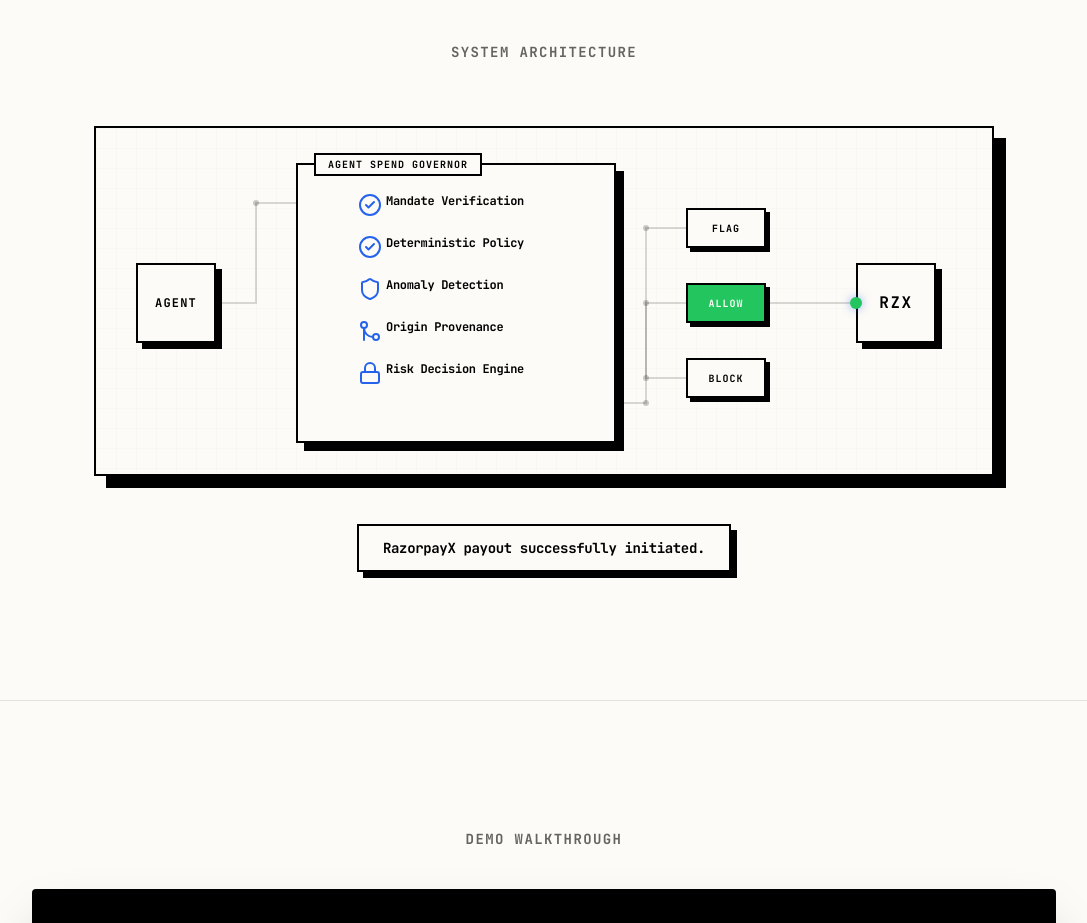
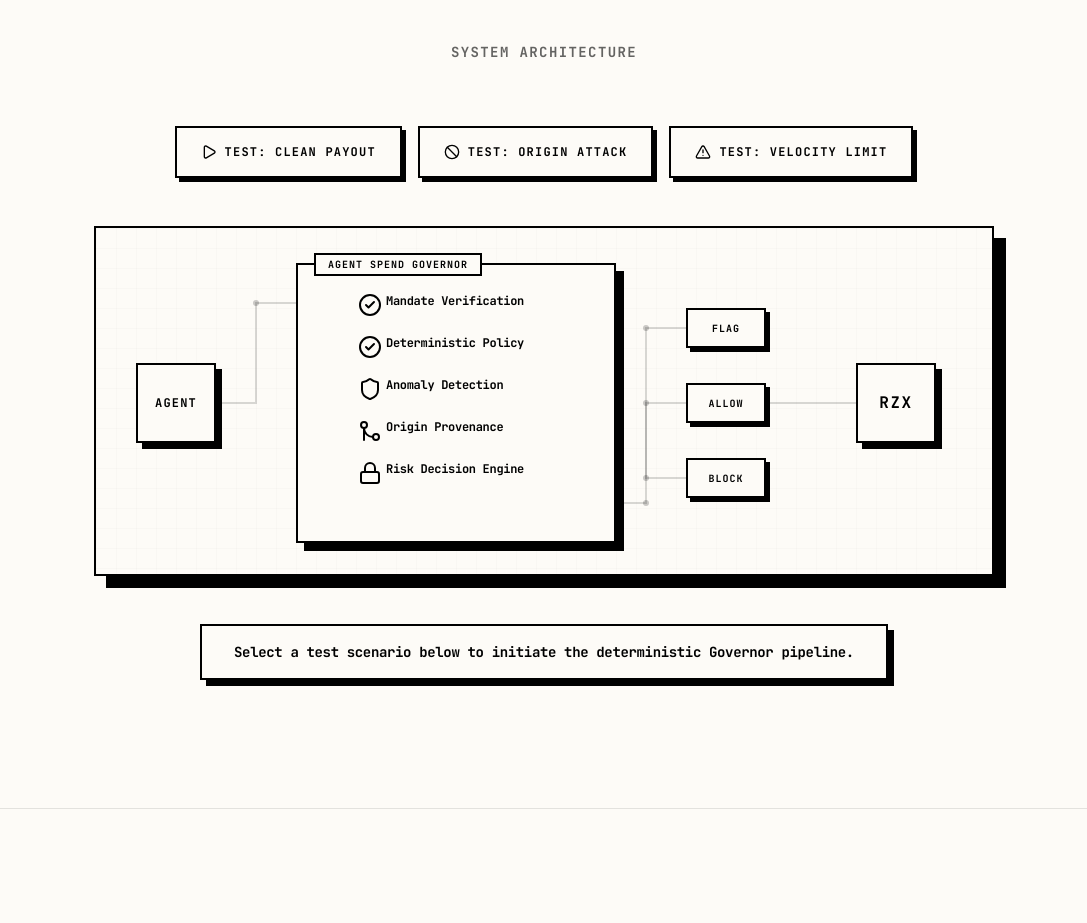
Before and after one commit to jyotirmya17/razorpay-agent-spend-governor, a Next.js app in the folder dashboard/: page / in a window 1280 px wide. Shown: the part 1860-2783 px from the top of the page, without its empty margins (96-1183 px from the left). Built offline with nearby package versions, Linux system fonts and the light colour scheme; a web font is replaced by a local one.

Commit message:
feat: make architecture diagram interactive with GSAP test scenarios

```diff
--- a/dashboard/components/landing/ArchitectureDiagram.tsx
+++ b/dashboard/components/landing/ArchitectureDiagram.tsx
@@ -1,99 +1,214 @@
 "use client";
 
-import { useRef, useState } from "react";
+import { useRef, useState, useEffect } from "react";
 import gsap from "gsap";
 import { useGSAP } from "@gsap/react";
-import { CheckCircle2, Shield, GitMerge, Lock } from "lucide-react";
+import { CheckCircle2, Shield, GitMerge, Lock, Play, AlertTriangle, Ban } from "lucide-react";
 
 gsap.registerPlugin(useGSAP);
 
 const DOT_RADIUS = 6;
 
+type ScenarioId = 'clean' | 'spoofed' | 'velocity';
+
 export default function ArchitectureDiagram() {
   const containerRef = useRef<HTMLDivElement>(null);
   const dotRef = useRef<HTMLDivElement>(null);
-  const [caption, setCaption] = useState("Agent initiates a payout instruction.");
+  const [caption, setCaption] = useState("Select a test scenario below to initiate the deterministic Governor pipeline.");
+  const [activeScenario, setActiveScenario] = useState<ScenarioId | null>(null);
+  const [isPlaying, setIsPlaying] = useState(false);
 
+  // Expose play function to our buttons using contextSafe
+  const { contextSafe } = useGSAP({ scope: containerRef });
+
+  // Initial setup state
   useGSAP(() => {
-    if (!dotRef.current) return;
+    if (dotRef.current) {
+      gsap.set(dotRef.current, { opacity: 0 });
+    }
+  }, { scope: containerRef });
 
-    const tl = gsap.timeline({ repeat: -1, repeatDelay: 1.5 });
+  const runScenario = contextSafe((scenario: ScenarioId) => {
+    if (isPlaying) return;
+    setIsPlaying(true);
+    setActiveScenario(scenario);
 
-    // Reset initial states
+    // Ensure GSAP kills any lingering animations on the dot or elements
+    gsap.killTweensOf([dotRef.current, '.step-text', '.step-icon', '.allow-box', '.flag-box', '.block-box']);
+
+    const tl = gsap.timeline({
+      onComplete: () => {
+        setTimeout(() => {
+          setIsPlaying(false);
+          setActiveScenario(null);
+        }, 1500); // Give user time to read final state before unlocking
+      }
+    });
+
+    // Reset initial states for fresh run
     gsap.set(dotRef.current, { x: 120 - DOT_RADIUS, y: 175 - DOT_RADIUS, opacity: 1, backgroundColor: "#000000" });
     gsap.set('.step-text', { color: "rgba(0,0,0,0.3)" });
     gsap.set('.step-icon', { opacity: 0.3, color: "#000000" });
     gsap.set('.allow-box', { backgroundColor: "#FDFBF7", color: "#000000" });
+    gsap.set('.flag-box', { backgroundColor: "#FDFBF7", color: "#000000" });
+    gsap.set('.block-box', { backgroundColor: "#FDFBF7", color: "#000000" });
 
     // AGENT -> GOVERNOR STEP 1
-    tl.to(dotRef.current, { x: 160 - DOT_RADIUS, duration: 0.25, ease: "none", onStart: () => setCaption("Agent initiates a payout instruction.") })
+    tl.to(dotRef.current, { x: 160 - DOT_RADIUS, duration: 0.25, ease: "none", onStart: () => setCaption("Agent initiates payload transmission.") })
       .to(dotRef.current, { y: 75 - DOT_RADIUS, duration: 0.35, ease: "none" })
       .to(dotRef.current, { x: 240 - DOT_RADIUS, duration: 0.25, ease: "none" })
 
-    // Step 1
+    // Step 1: Mandate Verification
     .add(() => {
-      setCaption("1. Verifying instruction against cryptographic mandate.");
+      setCaption("1. Cryptographic Mandate: Ed25519 signature verified.");
       gsap.to('#step-1 .step-text', { color: "#000000", duration: 0.2 });
       gsap.to('#step-1 .step-icon', { opacity: 1, color: "#2563EB", duration: 0.2 });
     })
     .to(dotRef.current, { y: 125 - DOT_RADIUS, duration: 0.4, ease: "none", delay: 0.3 })
 
-    // Step 2
+    // Step 2: Deterministic Policy
     .add(() => {
-      setCaption("2. Applying deterministic spend policies and velocity limits.");
+      if (scenario === 'velocity') {
+        setCaption("2. POLICY VIOLATION: $5,000 daily limit exceeded. 3rd transaction today.");
+        gsap.to('#step-2 .step-text', { color: "#EAB308", duration: 0.2 });
+        gsap.to('#step-2 .step-icon', { opacity: 1, color: "#EAB308", duration: 0.2 });
+        gsap.to(dotRef.current, { backgroundColor: "#EAB308", duration: 0.2 });
+      } else {
+        setCaption("2. Deterministic Policy: $5,000 daily vendor limit respected.");
         gsap.to('#step-2 .step-text', { color: "#000000", duration: 0.2 });
         gsap.to('#step-2 .step-icon', { opacity: 1, color: "#2563EB", duration: 0.2 });
+      }
     })
-    .to(dotRef.current, { y: 175 - DOT_RADIUS, duration: 0.4, ease: "none", delay: 0.3 })
+    .to(dotRef.current, { y: 175 - DOT_RADIUS, duration: 0.4, ease: "none", delay: (scenario === 'velocity') ? 1.0 : 0.3 })
 
-    // Step 3a
+    // Step 3a: Anomaly Detection
     .add(() => {
-      setCaption("3. Scanning for behavioral anomalies and origin tampering.");
+      if (scenario === 'spoofed') {
+        setCaption("3. Behavioral Anomaly: Minor timing mismatch detected.");
+        gsap.to('#step-3a .step-text', { color: "#EAB308", duration: 0.2 }); // Warn
+        gsap.to('#step-3a .step-icon', { opacity: 1, color: "#EAB308", duration: 0.2 });
+        gsap.to(dotRef.current, { backgroundColor: "#EAB308", duration: 0.2 });
+      } else {
+        setCaption("3. Behavioral Anomaly: Transaction velocity is normal.");
         gsap.to('#step-3a .step-text', { color: "#000000", duration: 0.2 });
         gsap.to('#step-3a .step-icon', { opacity: 1, color: "#2563EB", duration: 0.2 });
+      }
     })
     .to(dotRef.current, { y: 225 - DOT_RADIUS, duration: 0.4, ease: "none", delay: 0.3 })
 
-    // Step 3b
+    // Step 3b: Origin Provenance
     .add(() => {
+      if (scenario === 'spoofed') {
+        setCaption("4. FATAL ORIGIN: Payload did not originate from authorized internal AWS VPC.");
+        gsap.to('#step-3b .step-text', { color: "#EF4444", duration: 0.2 });
+        gsap.to('#step-3b .step-icon', { opacity: 1, color: "#EF4444", duration: 0.2 });
+        gsap.to(dotRef.current, { backgroundColor: "#EF4444", duration: 0.2 });
+      } else {
+        setCaption("4. Origin Provenance: Execution verified within AWS Nitro Enclave.");
         gsap.to('#step-3b .step-text', { color: "#000000", duration: 0.2 });
         gsap.to('#step-3b .step-icon', { opacity: 1, color: "#2563EB", duration: 0.2 });
+      }
     })
-    .to(dotRef.current, { y: 275 - DOT_RADIUS, duration: 0.4, ease: "none", delay: 0.3 })
+    .to(dotRef.current, { y: 275 - DOT_RADIUS, duration: 0.4, ease: "none", delay: (scenario === 'spoofed') ? 1.0 : 0.3 })
 
-    // Step 4
+    // Step 4: Risk Decision Engine
     .add(() => {
-      setCaption("4. Risk Decision Engine evaluating final signal matrix.");
+      if (scenario === 'velocity') {
+        setCaption("5. Risk Engine: Policy limit exceeded. Trust score compromised. Routing to human review.");
+        gsap.to('#step-4 .step-text', { color: "#EAB308", duration: 0.2 });
+        gsap.to('#step-4 .step-icon', { opacity: 1, color: "#EAB308", duration: 0.2 });
+      } else if (scenario === 'spoofed') {
+        setCaption("5. Risk Engine: SEVERE COMPROMISE. Origin hijacked. Initiating immediate lock.");
+        gsap.to('#step-4 .step-text', { color: "#EF4444", duration: 0.2 });
+        gsap.to('#step-4 .step-icon', { opacity: 1, color: "#EF4444", duration: 0.2 });
+      } else {
+        setCaption("5. Risk Engine: No anomalies detected. Trust score 99%. Cleared.");
         gsap.to('#step-4 .step-text', { color: "#000000", duration: 0.2 });
         gsap.to('#step-4 .step-icon', { opacity: 1, color: "#2563EB", duration: 0.2 });
+      }
     })
 
-    // GOVERNOR -> ALLOW
-    .to(dotRef.current, { x: 550 - DOT_RADIUS, duration: 0.6, ease: "none", delay: 0.4 })
-    .to(dotRef.current, { y: 175 - DOT_RADIUS, duration: 0.3, ease: "none" })
+    // GOVERNOR -> DECISION
+    .to(dotRef.current, { x: 550 - DOT_RADIUS, duration: 0.6, ease: "none", delay: 0.6 })
+    .to(dotRef.current, {
+      y: (scenario === 'velocity' ? 100 : (scenario === 'spoofed' ? 250 : 175)) - DOT_RADIUS,
+      duration: 0.3, ease: "none"
+    })
     .to(dotRef.current, { x: 590 - DOT_RADIUS, duration: 0.15, ease: "none" })
 
-    // ALLOW Decision
+    // DECISION GATES
     .add(() => {
-      setCaption("Decision: ALLOW. Instruction cleared for execution.");
+      if (scenario === 'clean') {
+        setCaption("Decision: ALLOW. All programmatic rules satisfied.");
         gsap.to('.allow-box', { backgroundColor: "#22C55E", color: "#FDFBF7", duration: 0.2 });
         gsap.to(dotRef.current, { backgroundColor: "#22C55E", duration: 0.2 });
-    })
+      } else if (scenario === 'velocity') {
+        setCaption("Decision: FLAG. Transaction quarantined for Maker-Checker review.");
+        gsap.to('.flag-box', { backgroundColor: "#EAB308", color: "#000000", duration: 0.2 });
+        gsap.to(dotRef.current, { opacity: 0, duration: 0.2 }); // Dot terminates in flag box
+      } else {
+        setCaption("Decision: BLOCK. Transaction terminated. Threat logged to tamper-evident chain.");
+        gsap.to('.block-box', { backgroundColor: "#EF4444", color: "#FDFBF7", duration: 0.2 });
+        gsap.to(dotRef.current, { opacity: 0, duration: 0.2 }); // Dot terminates in block box
+      }
+    });
 
-    // ALLOW -> RZX
-    .set(dotRef.current, { x: 670 - DOT_RADIUS, delay: 0.5 })
+    // ONLY CLEAN SCENARIO GOES TO RZX
+    if (scenario === 'clean') {
+      tl.set(dotRef.current, { x: 670 - DOT_RADIUS, delay: 0.5 })
         .to(dotRef.current, { x: 760 - DOT_RADIUS, duration: 0.35, ease: "none" })
         .add(() => {
-      setCaption("RazorpayX payout successfully initiated.");
+          setCaption("RazorpayX payout successfully initiated via API.");
         })
-
-    // Fade out and loop
         .to(dotRef.current, { opacity: 0, duration: 0.3, delay: 0.8 });
-
-  }, { scope: containerRef });
+    }
+  });
 
   return (
     <div className="w-full max-w-5xl mx-auto flex flex-col items-center">
+      {/* 1. SCENARIO CONTROLS */}
+      <div className="mb-12 flex flex-col sm:flex-row gap-4 w-full justify-center px-4 z-20">
+        <button
+          onClick={() => runScenario('clean')}
+          disabled={isPlaying}
+          className={`flex items-center justify-center space-x-2 px-6 py-4 border-2 border-black font-mono font-bold text-xs uppercase tracking-widest transition-all ${
+            activeScenario === 'clean'
+              ? 'bg-[#22C55E] text-[#FDFBF7] shadow-[6px_6px_0_0_#000]'
+              : 'bg-[#FDFBF7] text-black hover:bg-black/5 shadow-[4px_4px_0_0_#000] disabled:opacity-50 disabled:cursor-not-allowed'
+          }`}
+        >
+          <Play className="w-4 h-4" />
+          <span>Test: Clean Payout</span>
+        </button>
+
+        <button
+          onClick={() => runScenario('spoofed')}
+          disabled={isPlaying}
+          className={`flex items-center justify-center space-x-2 px-6 py-4 border-2 border-black font-mono font-bold text-xs uppercase tracking-widest transition-all ${
+            activeScenario === 'spoofed'
+              ? 'bg-[#EF4444] text-[#FDFBF7] shadow-[6px_6px_0_0_#000]'
+              : 'bg-[#FDFBF7] text-black hover:bg-black/5 shadow-[4px_4px_0_0_#000] disabled:opacity-50 disabled:cursor-not-allowed'
+          }`}
+        >
+          <Ban className="w-4 h-4" />
+          <span>Test: Origin Attack</span>
+        </button>
+
+        <button
+          onClick={() => runScenario('velocity')}
+          disabled={isPlaying}
+          className={`flex items-center justify-center space-x-2 px-6 py-4 border-2 border-black font-mono font-bold text-xs uppercase tracking-widest transition-all ${
+            activeScenario === 'velocity'
+              ? 'bg-[#EAB308] text-black shadow-[6px_6px_0_0_#000]'
+              : 'bg-[#FDFBF7] text-black hover:bg-black/5 shadow-[4px_4px_0_0_#000] disabled:opacity-50 disabled:cursor-not-allowed'
+          }`}
+        >
+          <AlertTriangle className="w-4 h-4" />
+          <span>Test: Velocity Limit</span>
+        </button>
+      </div>
+
+      {/* 2. DIAGRAM CONTAINER */}
       <div
         ref={containerRef}
         className="relative w-full max-w-[900px] h-[350px] border-2 border-black bg-transparent overflow-hidden hidden md:block shadow-[12px_12px_0_0_#000]"
@@ -132,7 +247,7 @@
         {/* THE TRAVELING DOT */}
         <div
           ref={dotRef}
-          className="absolute top-0 left-0 w-[12px] h-[12px] bg-black rounded-full z-50 shadow-[0_0_10px_rgba(37,99,235,0.5)]"
+          className="absolute top-0 left-0 w-[12px] h-[12px] bg-black rounded-full z-50 shadow-[0_0_10px_rgba(37,99,235,0.2)]"
         />
 
         {/* AGENT BOX */}
@@ -157,10 +272,10 @@
         <div className="allow-box absolute left-[590px] top-[155px] w-[80px] h-[40px] border-2 border-black bg-[#FDFBF7] text-black text-[10px] font-mono font-bold tracking-widest flex items-center justify-center z-10 shadow-[4px_4px_0_0_#000] transition-colors">
           ALLOW
         </div>
-        <div className="absolute left-[590px] top-[80px] w-[80px] h-[40px] border-2 border-black bg-[#FDFBF7] text-black text-[10px] font-mono font-bold tracking-widest flex items-center justify-center z-10 shadow-[4px_4px_0_0_#000]">
+        <div className="flag-box absolute left-[590px] top-[80px] w-[80px] h-[40px] border-2 border-black bg-[#FDFBF7] text-black text-[10px] font-mono font-bold tracking-widest flex items-center justify-center z-10 shadow-[4px_4px_0_0_#000] transition-colors">
           FLAG
         </div>
-        <div className="absolute left-[590px] top-[230px] w-[80px] h-[40px] border-2 border-black bg-[#FDFBF7] text-black text-[10px] font-mono font-bold tracking-widest flex items-center justify-center z-10 shadow-[4px_4px_0_0_#000]">
+        <div className="block-box absolute left-[590px] top-[230px] w-[80px] h-[40px] border-2 border-black bg-[#FDFBF7] text-black text-[10px] font-mono font-bold tracking-widest flex items-center justify-center z-10 shadow-[4px_4px_0_0_#000] transition-colors">
           BLOCK
         </div>
 
@@ -175,9 +290,9 @@
         Interactive diagram requires a larger screen.
       </div>
 
-      {/* CAPTION */}
+      {/* 3. DYNAMIC CAPTION */}
       <div className="mt-12 flex items-center justify-center w-full px-4">
-        <p className="text-xs md:text-sm font-mono font-bold text-black bg-[#FDFBF7] border-2 border-black px-6 py-3 shadow-[6px_6px_0_0_#000] tracking-tight">
+        <p className="text-xs md:text-[14px] font-mono font-bold text-black bg-[#FDFBF7] border-2 border-black px-8 py-4 shadow-[6px_6px_0_0_#000] tracking-tight max-w-3xl text-center min-h-[56px] flex items-center">
           {caption}
         </p>
       </div>
```
Lines whose indentation alone changed are shown as unchanged.
